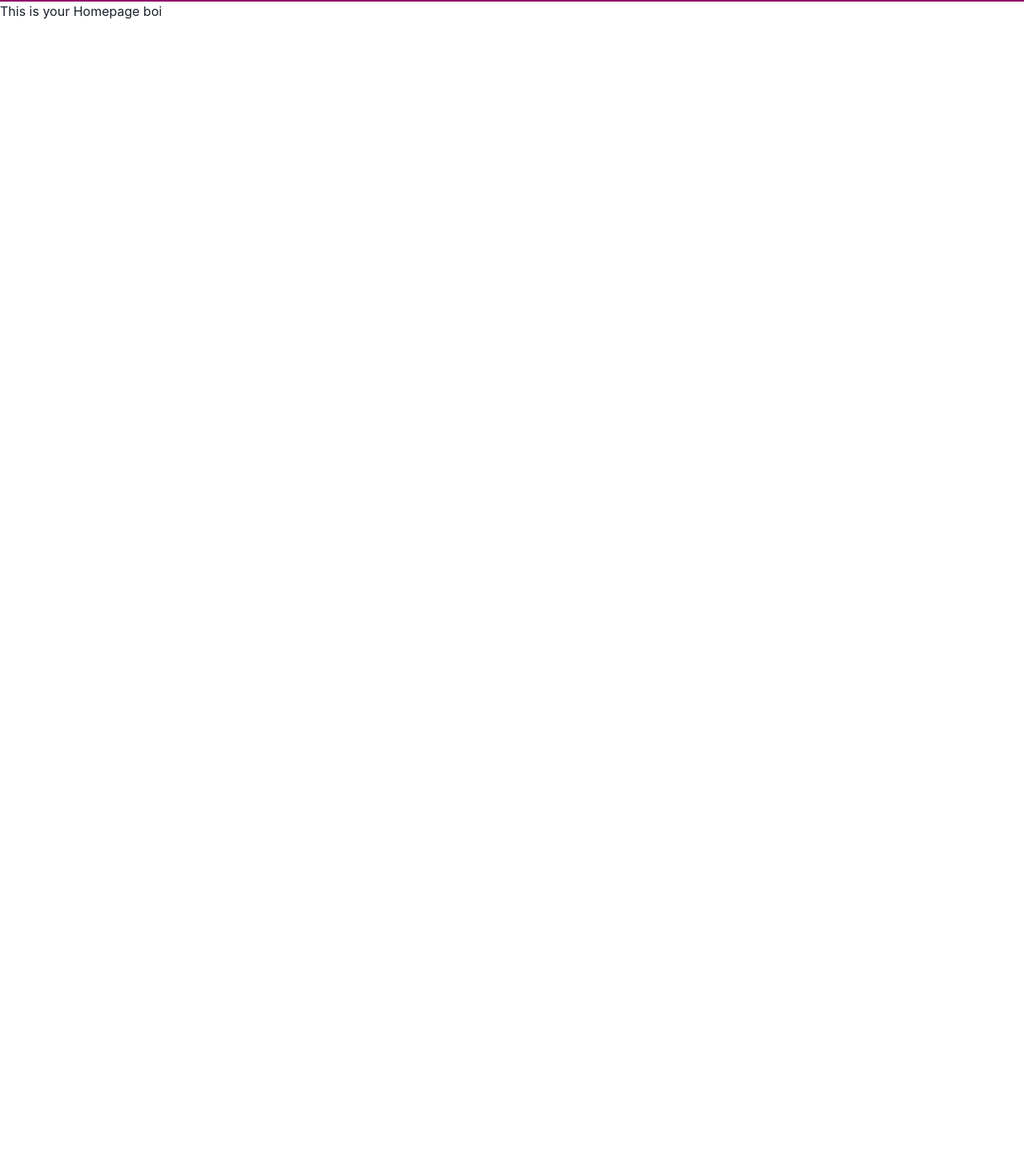
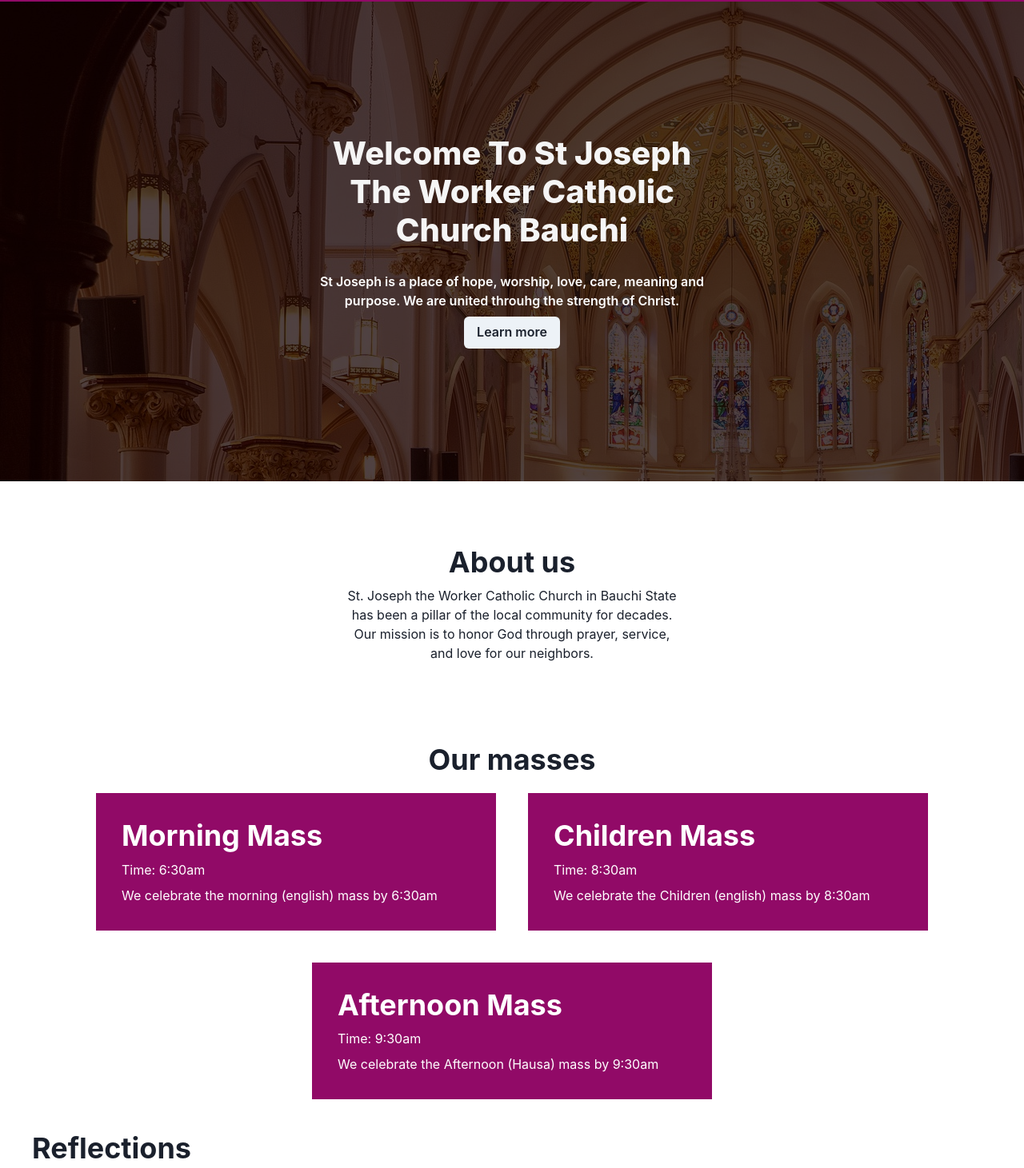
Before and after one commit to jahrulezfrancis/st-joseph-church-bauchi, a React (Vite) app: page / in a window 1280 px wide. Shown: the part 98-1559 px from the top of the page at 80% size. Before the commit the page ends 800 px from the top, so only its background shows below. Built offline with nearby package versions, Linux system fonts and the light colour scheme.

Commit message:
Adding content to homepage

```diff
--- a/src/Components/Pages/Homepage.tsx
+++ b/src/Components/Pages/Homepage.tsx
@@ -1,9 +1,66 @@
-import { Box } from "@chakra-ui/react";
+import { Box, Button, Heading, Stack, Text, Center, Flex } from "@chakra-ui/react";
+import BgImage from "../../assets/cathedral.jpg"
+import { Link } from "react-router-dom";
+import MassSectionCard from "../Cards/MassSectionCards";
+
 
 export default function Homepage() {
+
+    const fluidBox = ["auto", "auto", "31.25rem"]
+
     return (
         <Box>
-            This is your Homepage boi
-        </Box>
+            {/* Header section for Homepage */}
+            <Box width="100%" height="600px" backgroundImage={BgImage} >
+                <Stack align="center" justify="center" width="100%" height="100%" bg="rgba(20,0,0,0.74)">
+                    <Stack textAlign="center" width={["auto", "auto", "500px"]}>
+                        <Heading textTransform="capitalize" mb={5} fontWeight="800" fontSize="40px" color="whitesmoke">Welcome to St Joseph The Worker Catholic church Bauchi </Heading>
+                        <Text fontWeight="600" color="white">St Joseph is a place of hope, worship, love, care, meaning and purpose. We are united throuhg the strength of Christ.</Text>
+                        <Link to={"/about"}>
+                            <Button>Learn more</Button>
+                        </Link>
+                    </Stack>
+                </Stack>
+            </Box>
+            {/* about section */}
+            <Center margin={10}>
+                <Stack padding={10} _hover={{ boxShadow: "0px 0px 22px 3px rgba(145,10,103,0.22)" }} align="center" textAlign="center" width={fluidBox}>
+                    <Heading>About us</Heading>
+                    <Text>
+                        St. Joseph the Worker Catholic Church in Bauchi State has been a pillar of the local community for decades. Our mission is to honor God through prayer, service, and love for our neighbors.
+                    </Text>
+                </Stack>
+            </Center>
+            {/* worship section */}
+            <Box>
+                <Heading textAlign="center" padding={5}>Our masses</Heading>
+                <Flex wrap="wrap" justify="center" align="center" gap={10}>
+                    <MassSectionCard massTitle="Morning Mass" time="6:30am" description="We celebrate the morning (english) mass by 6:30am" />
+                    <MassSectionCard massTitle="Children Mass" time="8:30am" description="We celebrate the Children (english) mass by 8:30am" />
+                    <MassSectionCard massTitle="Afternoon Mass" time="9:30am" description="We celebrate the Afternoon (Hausa) mass by 9:30am" />
+                </Flex>
+            </Box>
+
+            {/* Minisries section */}
+
+            {/* Reflection/sermon */}
+            <Box padding={10}>
+                <Heading>Reflections</Heading>
+                <Text width={["auto", "50%"]}><strong>From the book of:</strong> Lorem ipsum dolor sit amet consectetur adipisicing elit. Velit voluptas, animi ratione dolorum assumenda aspernatur? Saepe, vitae est! Dolores aperiam obcaecati deserunt reprehenderit tempore cupiditate ipsam, odit fuga impedit quia.
+
+                </Text>
+            </Box>
+
+            {/* event section */}
+
+            {/* donations */}
+
+            {/* contact us */}
+
+            {/* gallery */}
+            <Box mt={100} mb={100}>
+                Spacer
+            </Box>
+        </Box >
     )
 }
```
